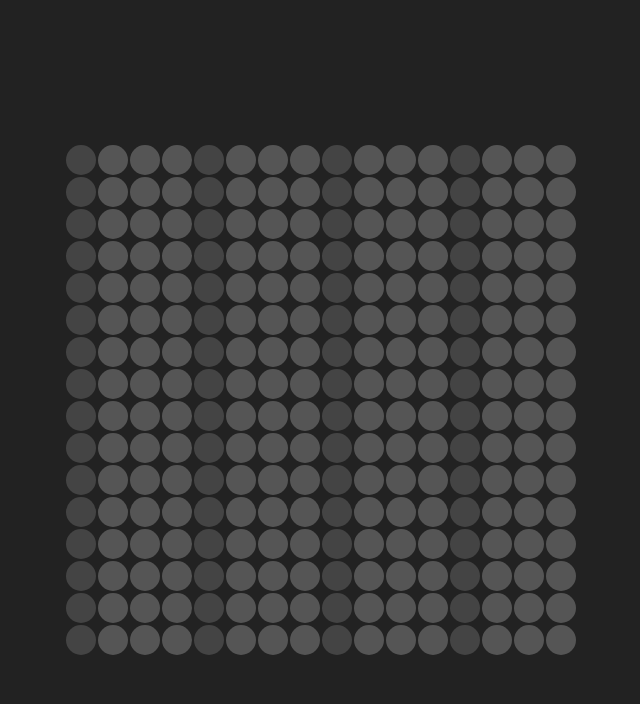
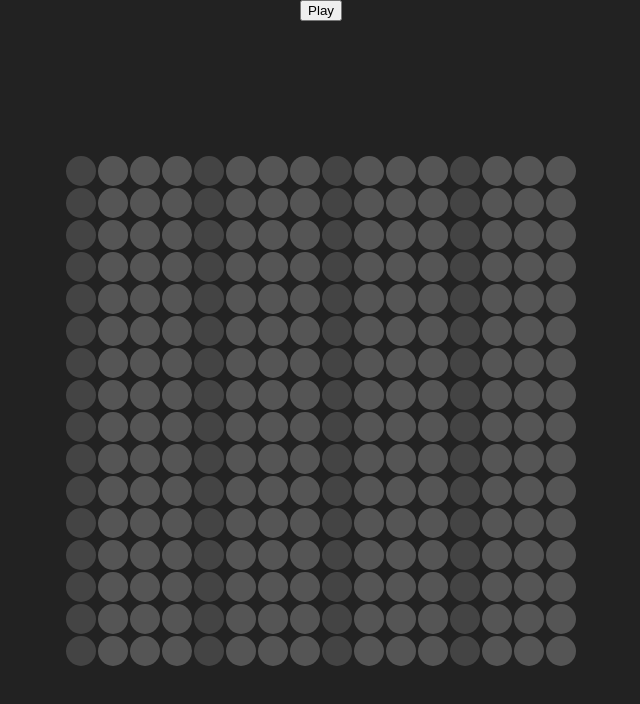
Before and after one commit to 3damp/tune-pad-js, a React (Vite) app: page / in a window 1280 px wide. Shown: the top 704 px of the page, without its empty margins (319-959 px from the left). Built offline with nearby package versions, Linux system fonts and the light colour scheme.

Commit message:
refactor

```diff
--- a/src/App.module.css
+++ b/src/App.module.css
@@ -5,26 +5,3 @@
   justify-content: center;
   height: 100vh;
 }
-
-.buttonRow {
-  display: flex;
-}
-
-.button {
-  height: 30px;
-  width: 30px;
-  border: none;
-  background-color: #555;
-  border-radius: 15px;
-  margin: 1px;
-}
-
-.buttonRow .button.active {
-  background-color: #d9ff02;
-  color: white;
-}
-
-.button:nth-child(4n-3) {
-  background-color: #444; /* Orange for the 1st of every 4 buttons */
-  color: white;
-}
--- a/src/App.tsx
+++ b/src/App.tsx
@@ -1,5 +1,7 @@
 import { useState, useEffect, useRef } from 'react'
 import styles from './App.module.css'
+import { BPM, NUM_BEATS, NUM_NOTES } from './constants'
+import Pad from './components/Pad'
 
 const calculateFrequency = (semitonesFrom440: number): number => {
   const A440 = 440
@@ -11,24 +13,22 @@ for (let i = -24; i <= 24; i++) {
   FREQUENCIES.push(calculateFrequency(i))
 }
 
-const NUM_BEATS = 16
-const NUM_NOTES = 16
-const BPM = 120 // Beats per minute
-
 function App() {
   const [audioCtx] = useState(() => new AudioContext())
-    const [enabled, setEnabled] = useState<boolean[][]>(
+  const [isPlaying, setIsPlaying] = useState(false)
+  const [currentBeat, setCurrentBeat] = useState(0)
+  const [enabledButtons, setEnabledButtons] = useState<boolean[][]>(
     Array(NUM_BEATS)
       .fill(0)
       .map(() => Array(NUM_NOTES).fill(false))
   )
-    const enabledRef = useRef(enabled)
+  const enabledRef = useRef(enabledButtons)
   const intervalRef = useRef<ReturnType<typeof setInterval> | null>(null)
 
   // Keep enabledRef in sync with enabled
   useEffect(() => {
-        enabledRef.current = enabled
-    }, [enabled])
+    enabledRef.current = enabledButtons
+  }, [enabledButtons])
 
   const playSound = (index: number = 0) => {
     const osc = audioCtx.createOscillator()
@@ -54,10 +54,16 @@ function App() {
 
   // Beat loop
   useEffect(() => {
+    if (!isPlaying) {
+      if (intervalRef.current) clearInterval(intervalRef.current)
+      setCurrentBeat(-1)
+      return
+    }
     let index = 0
     if (intervalRef.current) clearInterval(intervalRef.current)
     intervalRef.current = setInterval(
       () => {
+        setCurrentBeat(index)
         const currentEnabled = enabledRef.current[index]
         for (let noteIndex = 0; noteIndex < NUM_NOTES; noteIndex++) {
           if (currentEnabled[noteIndex]) {
@@ -72,10 +78,11 @@ function App() {
     return () => {
       if (intervalRef.current) clearInterval(intervalRef.current)
     }
-    }, []) // Only run once
+    // eslint-disable-next-line react-hooks/exhaustive-deps
+  }, [isPlaying])
 
   const toggleButton = (beatIdx: number, noteIdx: number) => {
-        setEnabled((prev) => {
+    setEnabledButtons((prev) => {
       const newEnabled = prev.map((row) => [...row])
       newEnabled[beatIdx][noteIdx] = !newEnabled[beatIdx][noteIdx]
       return newEnabled
@@ -84,32 +91,17 @@ function App() {
 
   return (
     <div className={styles.container}>
-            {Array(NUM_NOTES)
-                .fill(0)
-                .map((_, noteIdx) => {
-                    const reversedNoteIdx = NUM_NOTES - noteIdx - 1
-                    return (
-                        <div
-                            className={styles.buttonRow}
-                            key={reversedNoteIdx}
+      <button
+        className={styles.playButton}
+        onClick={() => setIsPlaying((prev) => !prev)}
       >
-                            {Array(NUM_BEATS)
-                                .fill(0)
-                                .map((_, beatIdx) => (
-                                    <button
-                                        key={`${beatIdx}-${reversedNoteIdx}`}
-                                        className={`${styles.button} ${enabled[beatIdx][reversedNoteIdx] ? styles.active : ''}`}
-                                        onClick={() =>
-                                            toggleButton(
-                                                beatIdx,
-                                                reversedNoteIdx
-                                            )
-                                        }
-                                    ></button>
-                                ))}
-                        </div>
-                    )
-                })}
+        Play
+      </button>
+      <Pad
+        enabledButtons={enabledButtons}
+        toggleButton={toggleButton}
+        currentBeat={currentBeat}
+      />
     </div>
   )
 }
--- /dev/null
+++ b/src/components/Pad.module.css
@@ -0,0 +1,67 @@
+.container {
+  display: flex;
+  flex-direction: column;
+  align-items: center;
+  justify-content: center;
+  height: 100vh;
+}
+
+.buttonRow {
+  display: flex;
+}
+
+.button {
+  height: 30px;
+  width: 30px;
+  border: none;
+  background-color: #555;
+  border-radius: 15px;
+  margin: 1px;
+  position: relative;
+}
+.button::after {
+  content: '';
+  display: block;
+  position: absolute;
+  top: 50%;
+  left: 50%;
+  transform: translate(-50%, -50%);
+  width: 100%;
+  height: 100%;
+  background-color: #e7ff5c;
+  border-radius: 50%;
+  pointer-events: none;
+  opacity: 0;
+  /* box-shadow: 0 0 0px 0px #fff; */
+  transition:
+    opacity 0.5s ease-out,
+    box-shadow 0.5s ease-out,
+    height 0.5s ease-out,
+    width 0.5s ease-out;
+  z-index: 1;
+}
+
+.buttonRow .button.current {
+  /* background-color: #5a5a5a; */
+}
+
+.buttonRow .button.active.current::after {
+  opacity: 0.7;
+  /* box-shadow: 0 0 16px 8px #fff; */
+  /* Instantly show on add */
+  width: 120%;
+  height: 120%;
+  transition:
+    opacity 0s,
+    box-shadow 0s,
+    height 0s,
+    width 0s;
+}
+
+.buttonRow .button.active {
+  background-color: #d9ff02;
+}
+
+.button:nth-child(4n-3) {
+  background-color: #444; /* Orange for the 1st of every 4 buttons */
+}
--- /dev/null
+++ b/src/components/Pad.tsx
@@ -0,0 +1,41 @@
+import { NUM_NOTES, NUM_BEATS } from '../constants'
+import styles from './Pad.module.css'
+
+export default function Pad({
+  currentBeat,
+  enabledButtons,
+  toggleButton,
+}: {
+  currentBeat: number
+  enabledButtons: boolean[][]
+  toggleButton: (beatIdx: number, noteIdx: number) => void
+}) {
+  const classNames = (beatIdx: number, noteIdx: number) => {
+    const isActive = enabledButtons[beatIdx][noteIdx]
+    const isCurrentBeat = currentBeat === beatIdx
+    return `${styles.button} ${isActive ? styles.active : ''} ${isCurrentBeat ? styles.current : ''}`
+  }
+
+  return (
+    <div className={styles.container}>
+      {Array(NUM_NOTES)
+        .fill(0)
+        .map((_, noteIdx) => {
+          const reversedNoteIdx = NUM_NOTES - noteIdx - 1
+          return (
+            <div className={styles.buttonRow} key={reversedNoteIdx}>
+              {Array(NUM_BEATS)
+                .fill(0)
+                .map((_, beatIdx) => (
+                  <button
+                    key={`${beatIdx}-${reversedNoteIdx}`}
+                    className={classNames(beatIdx, reversedNoteIdx)}
+                    onClick={() => toggleButton(beatIdx, reversedNoteIdx)}
+                  ></button>
+                ))}
+            </div>
+          )
+        })}
+    </div>
+  )
+}
--- /dev/null
+++ b/src/constants.ts
@@ -0,0 +1,3 @@
+export const NUM_BEATS = 16
+export const NUM_NOTES = 16
+export const BPM = 120 // Beats per minute
```
Also changed, not shown: 1 other file (tests, documents, lock files or other folders). Lines whose indentation alone changed are shown as unchanged.
